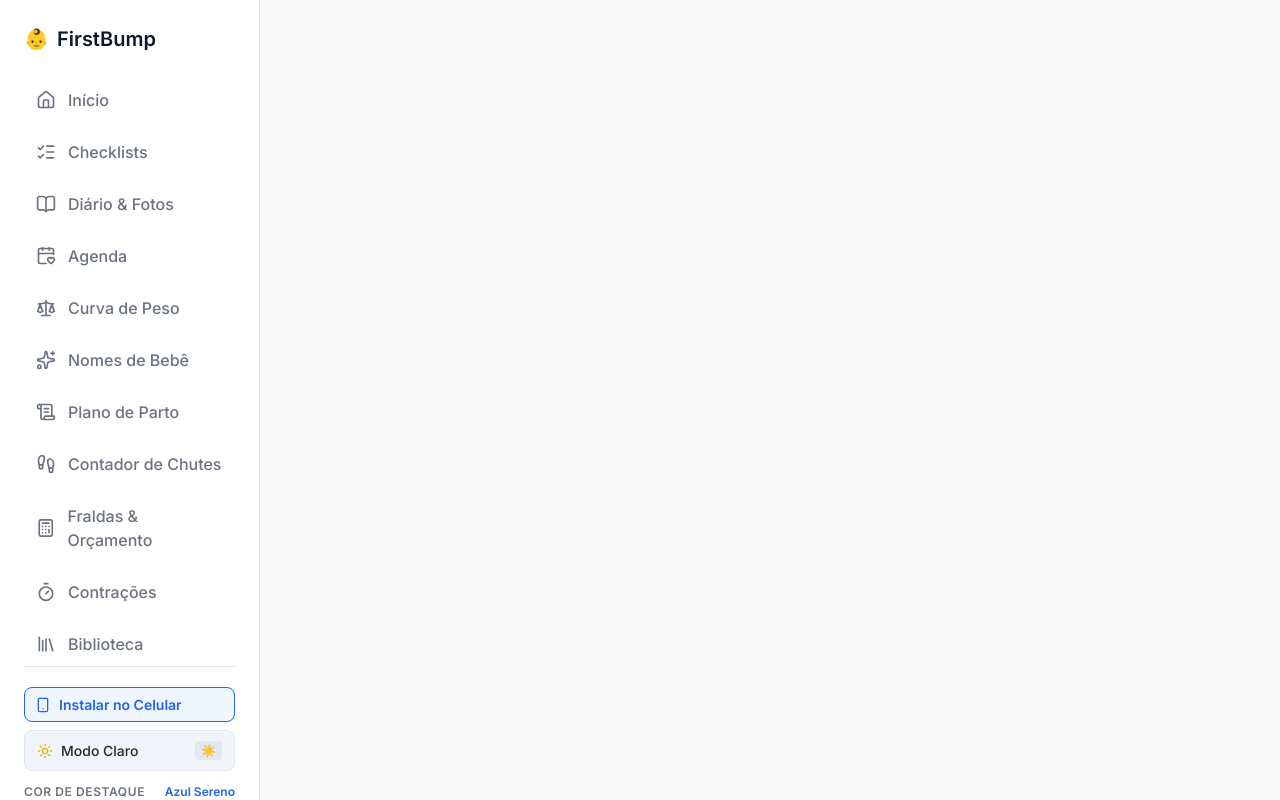
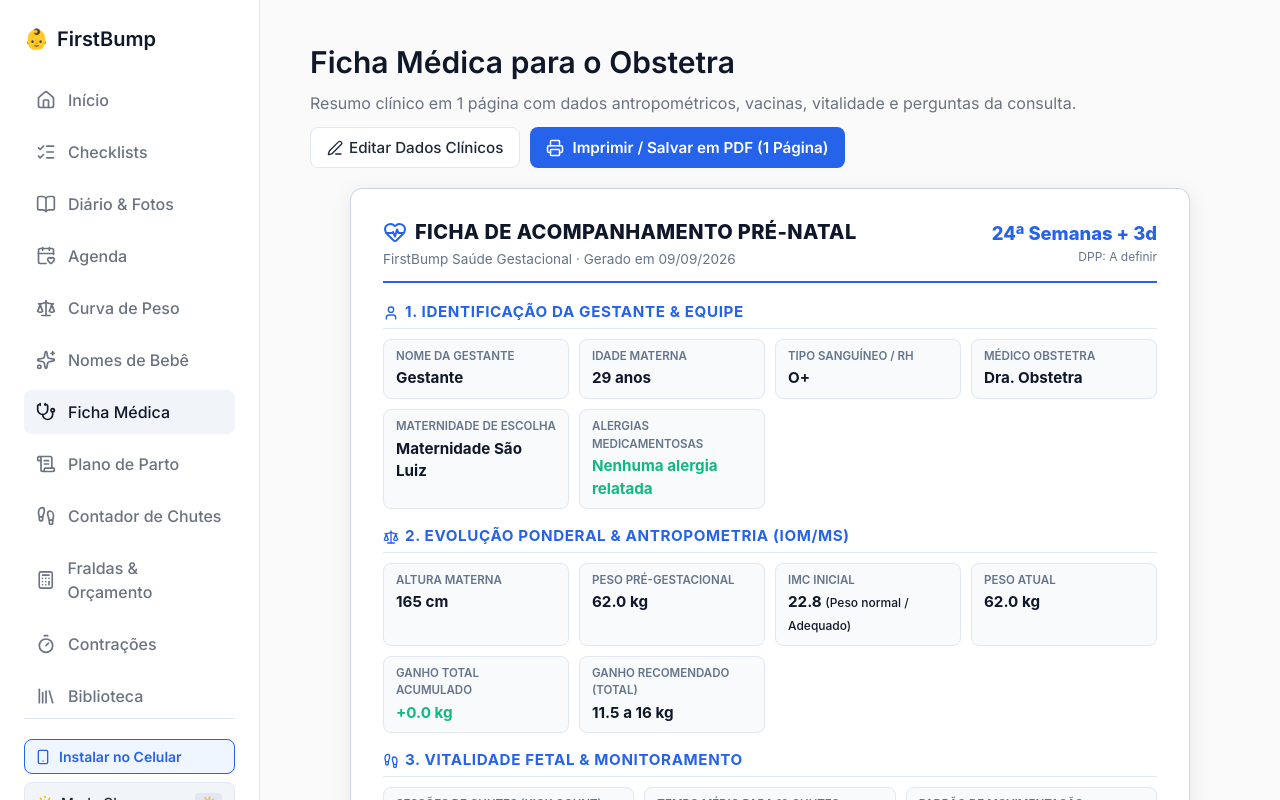
Before and after one commit to WallaceSousa88/FirstBump, a React (Vite) app in the folder frontend/: page /medical-summary in a window 1280 px wide. Shown: the top 800 px of the page. Built offline with nearby package versions, Linux system fonts and the light colour scheme.

Commit message:
feat: integrate Medical Summary page with updated BMI calculations and navigation

```diff
--- a/frontend/src/App.jsx
+++ b/frontend/src/App.jsx
@@ -12,6 +12,7 @@ import {
   ScrollText,
   Footprints,
   Calculator,
+  Stethoscope,
   Download,
   Upload,
   Sun,
@@ -36,6 +37,7 @@ import BirthPlan from './pages/BirthPlan';
 import KickCounter from './pages/KickCounter';
 import DiaperBudget from './pages/DiaperBudget';
 import MemoryBook from './pages/MemoryBook';
+import MedicalSummary from './pages/MedicalSummary';
 
 const COLOR_THEMES = [
   { key: 'ocean', label: 'Azul Sereno', emoji: '🌊', color: '#2563eb' },
@@ -215,6 +217,9 @@ function AppContent() {
           <NavLink to="/names" className={({ isActive }) => (isActive ? 'nav-item active' : 'nav-item')}>
             <Sparkles size={20} /> Nomes de Bebê
           </NavLink>
+          <NavLink to="/medical-summary" className={({ isActive }) => (isActive ? 'nav-item active' : 'nav-item')}>
+            <Stethoscope size={20} /> Ficha Médica
+          </NavLink>
           <NavLink to="/birth-plan" className={({ isActive }) => (isActive ? 'nav-item active' : 'nav-item')}>
             <ScrollText size={20} /> Plano de Parto
           </NavLink>
@@ -309,6 +314,7 @@ function AppContent() {
           <Route path="/agenda" element={<Agenda />} />
           <Route path="/weight" element={<WeightTracker />} />
           <Route path="/names" element={<BabyNames />} />
+          <Route path="/medical-summary" element={<MedicalSummary />} />
           <Route path="/birth-plan" element={<BirthPlan />} />
           <Route path="/kicks" element={<KickCounter />} />
           <Route path="/calculator" element={<DiaperBudget />} />
--- a/frontend/src/pages/MedicalSummary.jsx
+++ b/frontend/src/pages/MedicalSummary.jsx
@@ -1,7 +1,7 @@
 import { useState, useMemo } from 'react';
 import { Stethoscope, Printer, Edit3, CheckCircle2, AlertCircle, Calendar, Scale, Footprints, Syringe, HelpCircle, Plus, Trash2, HeartPulse, User } from 'lucide-react';
 import { storage } from '../services/storage';
-import { calculateBMI, getBMICategory } from '../data/gestationalWeight';
+import { calculateBMI, getBMICategoryKey, BMI_CATEGORIES } from '../utils/gestationalWeight';
 
 export default function MedicalSummary() {
   const [medicalInfo, setMedicalInfo] = useState(() => {
@@ -55,7 +55,8 @@ export default function MedicalSummary() {
   const currentWeight = weights.length > 0 ? parseFloat(weights[0].weight) : preWeight;
   const totalWeightGain = currentWeight - preWeight;
   const initialBMI = calculateBMI(preWeight, motherHeight);
-  const bmiCategory = getBMICategory(initialBMI);
+  const categoryKey = getBMICategoryKey(initialBMI);
+  const bmiCategory = BMI_CATEGORIES[categoryKey] || BMI_CATEGORIES.peso_normal;
 
   // Idade Gestacional baseada na DPP ou DUM
   const gestCalc = useMemo(() => {
@@ -366,7 +367,7 @@ export default function MedicalSummary() {
           </div>
           <div className="medical-stat-cell">
             <div className="medical-stat-label">Ganho Recomendado (Total)</div>
-            <div className="medical-stat-value">{bmiCategory.recommendedGain}</div>
+            <div className="medical-stat-value">{bmiCategory.totalGainMin} a {bmiCategory.totalGainMax} kg</div>
           </div>
         </div>
 
```
